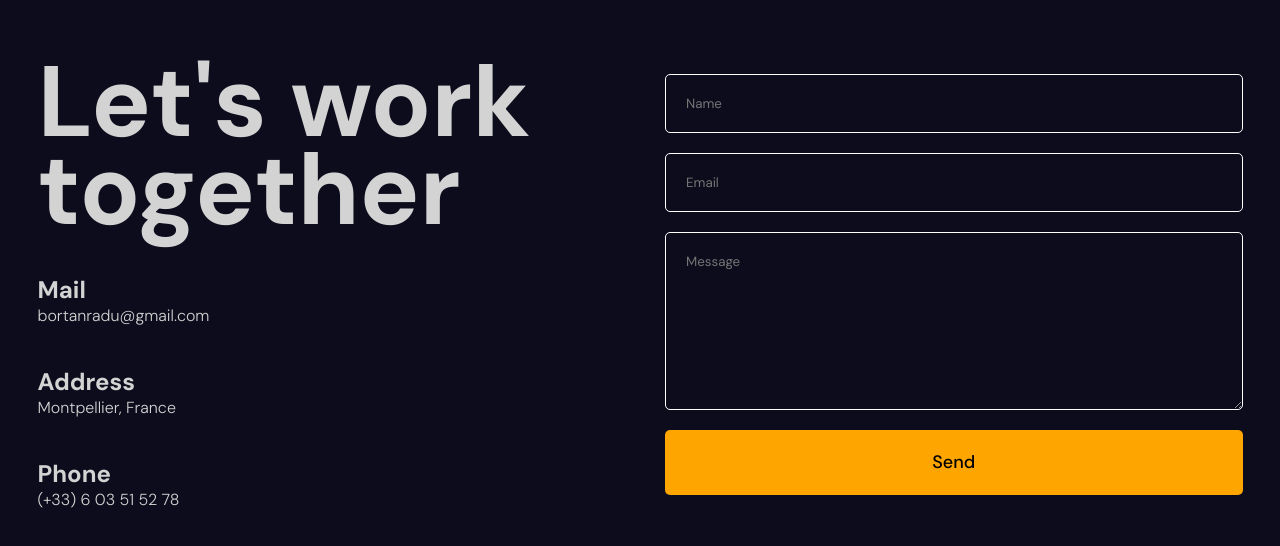
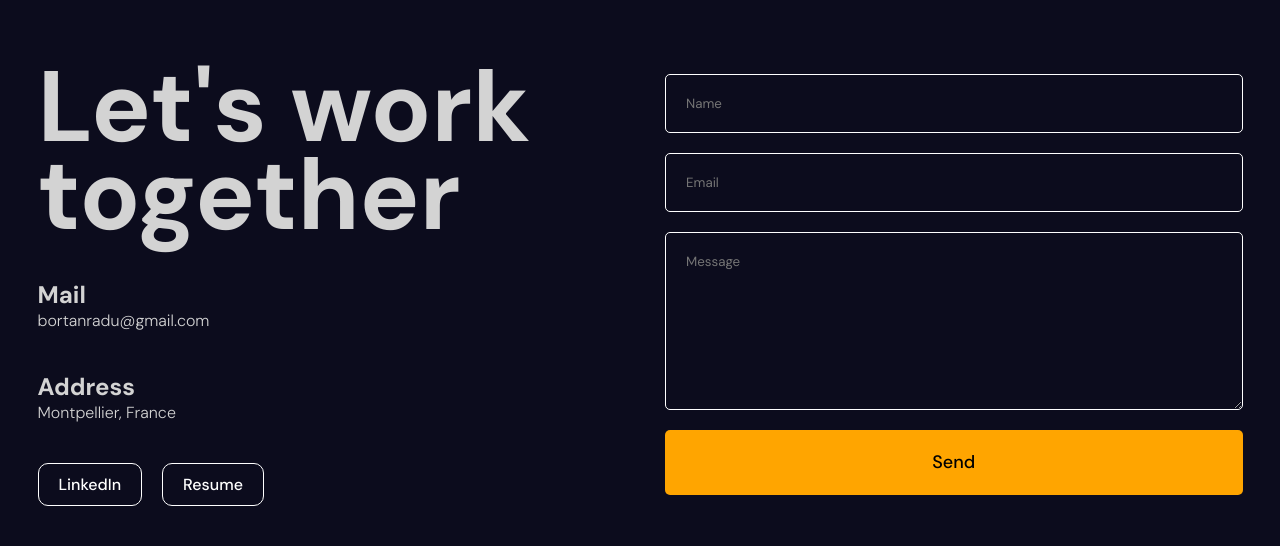
Before and after one commit to radubortan/portfolio, a React (Vite) app: page / in a window 1280 px wide. Shown: the part 9029-9575 px from the top of the page. Built offline with nearby package versions, Linux system fonts and the light colour scheme; the HTML template or start-up script is replaced by a standard one.

Commit message:
add social links in contact

```diff
--- a/package.json
+++ b/package.json
@@ -11,6 +11,7 @@
   },
   "dependencies": {
     "@emailjs/browser": "^3.11.0",
+    "classnames": "^2.3.2",
     "framer-motion": "^10.16.4",
     "install": "^0.13.0",
     "npm": "^10.2.2",
--- a/src/components/contact/Contact.tsx
+++ b/src/components/contact/Contact.tsx
@@ -3,6 +3,7 @@ import { motion } from "framer-motion";
 import * as variants from "./contact.variants.ts";
 import PhoneSvg from "./phoneSvg/PhoneSvg.tsx";
 import ContactForm from "./contactForm/ContactForm.tsx";
+import classNames from "classnames";
 
 const Contact = () => {
   return (
@@ -31,11 +32,26 @@ const Contact = () => {
           <p>Montpellier, France</p>
         </motion.div>
         <motion.div
-          className={classes.item}
+          className={classNames(classes.item, classes.socialLinks)}
           variants={variants.contactVariants}
         >
-          <h2>Phone</h2>
-          <p>(+33) 6 03 51 52 78</p>
+          <motion.a
+            variants={variants.buttonVariants}
+            whileHover="whileHover"
+            href="https://www.linkedin.com/in/radu-bortan/"
+            target="_blank"
+          >
+            LinkedIn
+          </motion.a>
+
+          <motion.a
+            variants={variants.buttonVariants}
+            whileHover="whileHover"
+            href="/resume.pdf"
+            download="Bortan Radu CV.pdf"
+          >
+            Resume
+          </motion.a>
         </motion.div>
       </motion.div>
 
--- a/src/components/contact/contact.module.scss
+++ b/src/components/contact/contact.module.scss
@@ -26,6 +26,20 @@
     p {
       font-weight: 300;
     }
+
+    .socialLinks {
+      display: flex;
+      gap: 20px;
+
+      a {
+        padding: 10px 20px;
+        border: 1px solid white;
+        border-radius: 10px;
+        background-color: transparent;
+        color: white;
+        font-weight: 500;
+      }
+    }
   }
 
   .formContainer {
--- a/src/components/contact/contact.variants.ts
+++ b/src/components/contact/contact.variants.ts
@@ -13,3 +13,12 @@ export const contactVariants = {
     },
   },
 };
+
+export const buttonVariants = {
+  whileHover: {
+    backgroundColor: "#ffa500",
+    color: "black",
+    borderColor: "#ffa500",
+    transition: { duration: 0.3, borderColor: { duration: 0.1 } },
+  },
+};
```
Also changed, not shown: 2 other files (tests, documents, lock files or other folders).
